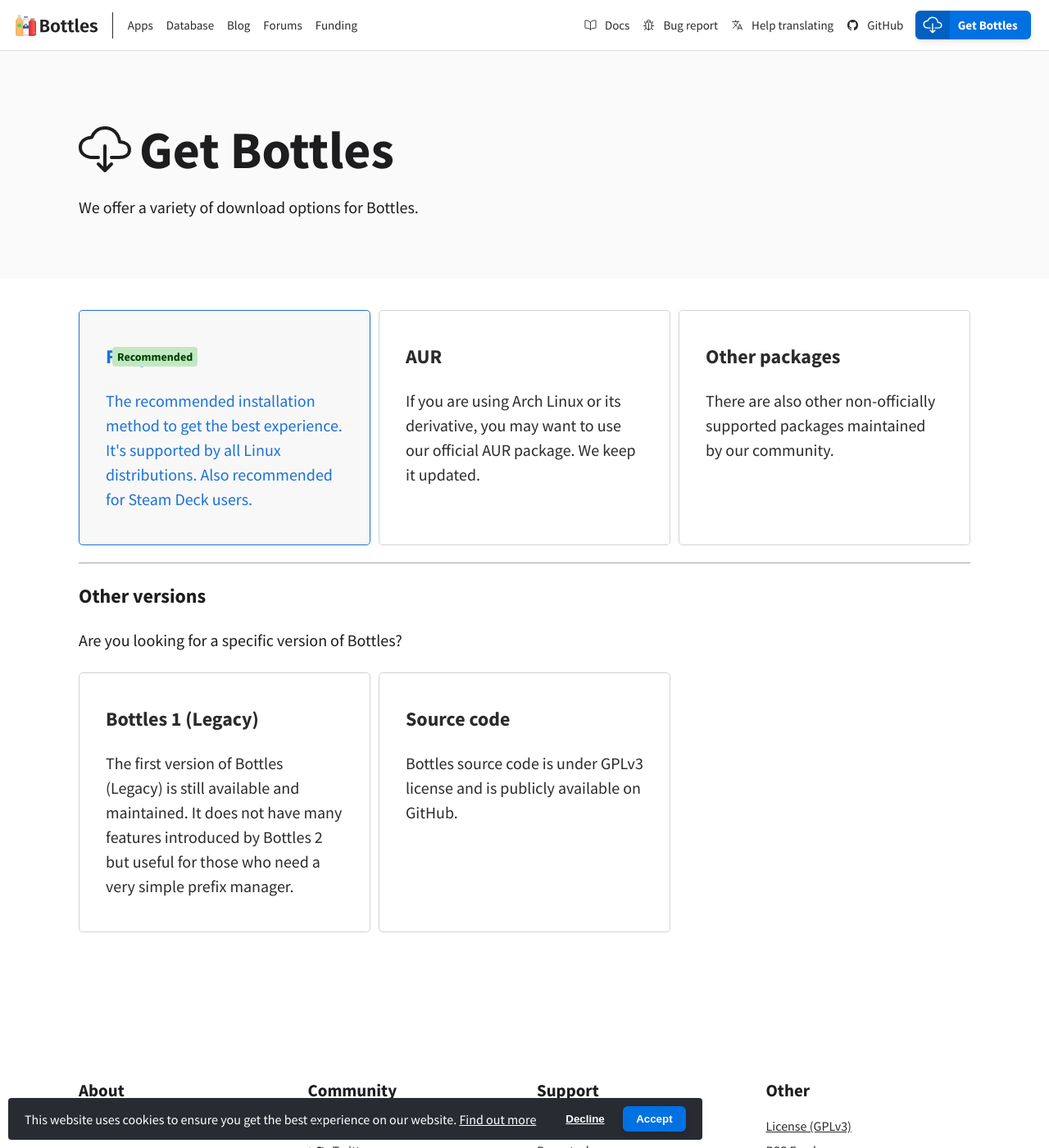
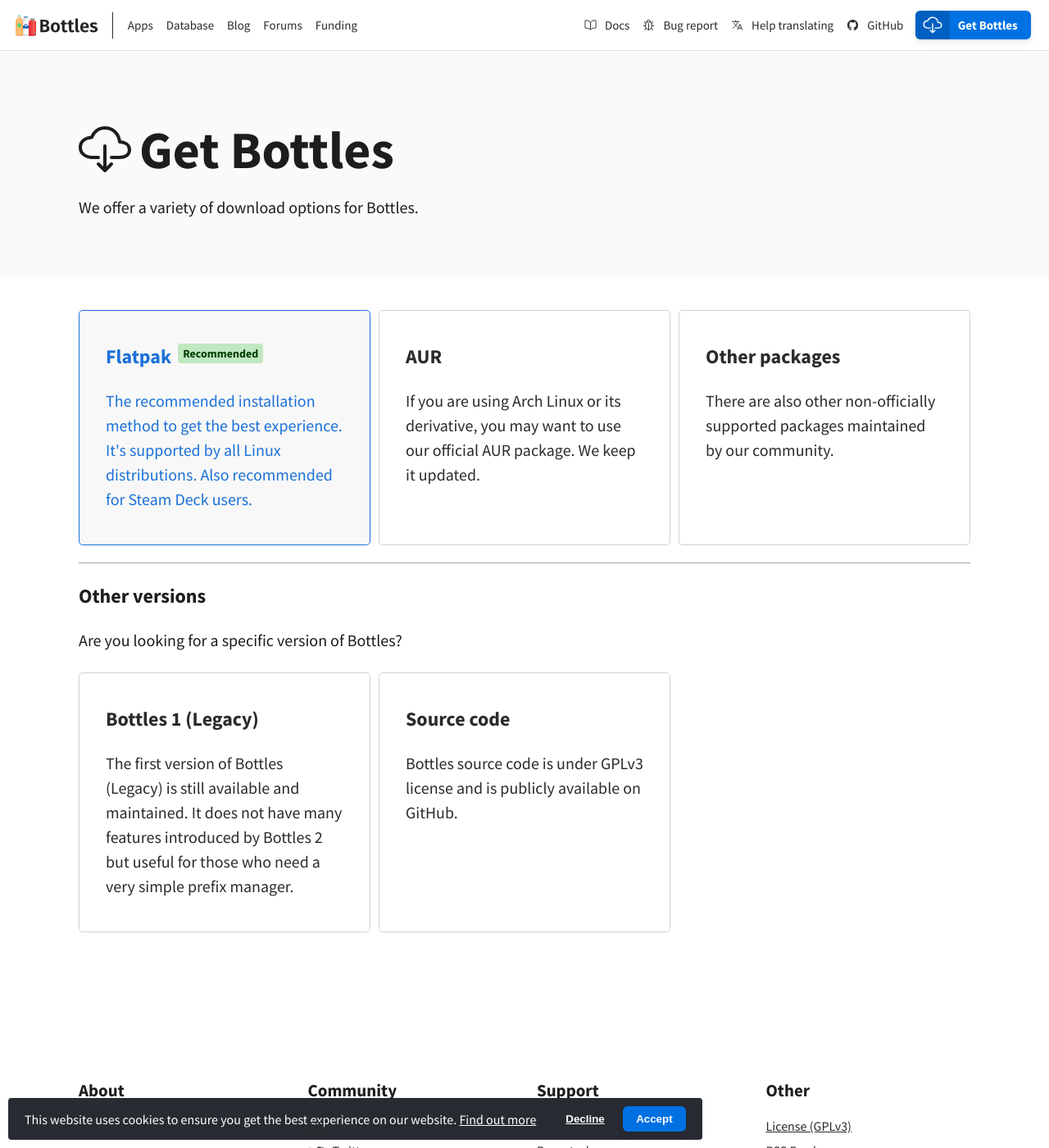
Before and after one commit to bottlesdevs/website, a Jekyll site: the page built from download.md, in a window 1280 px wide and 1400 px high. Shown: the whole window at 82% size. Built offline with Jekyll 4.4.1, drawn with Linux system fonts in a browser that asks for light colours; nearby versions of some CDN libraries; comment, search, counter and statistics services are not loaded.

Commit message:
fix download page

```diff
--- a/assets/css/style.css
+++ b/assets/css/style.css
@@ -572,7 +572,8 @@
     margin: 0 0 .8rem 0;
     border-radius: .3em;
     border: 1px solid #d2d2d2;
-flex: 1;}
+    flex: 1;
+}
 
 ul.cards.inline li {
     padding: 1em 2em;
@@ -603,12 +604,6 @@
 ul.cards li.active,
 ul.cards li.active a {
     color: #1c71d8;
-}
-
-.cards .link h3 {
-    display: flex;
-    gap: 10px;
-    align-items: center;
 }
 
 section.downloads .container {
```
